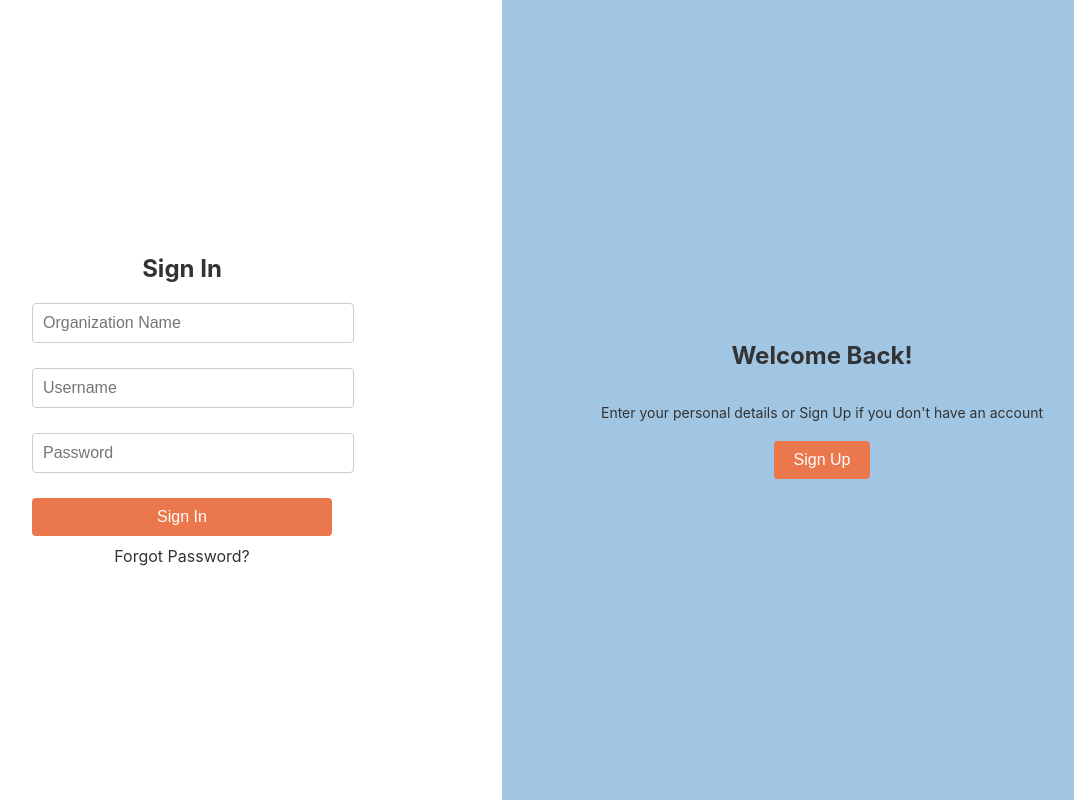
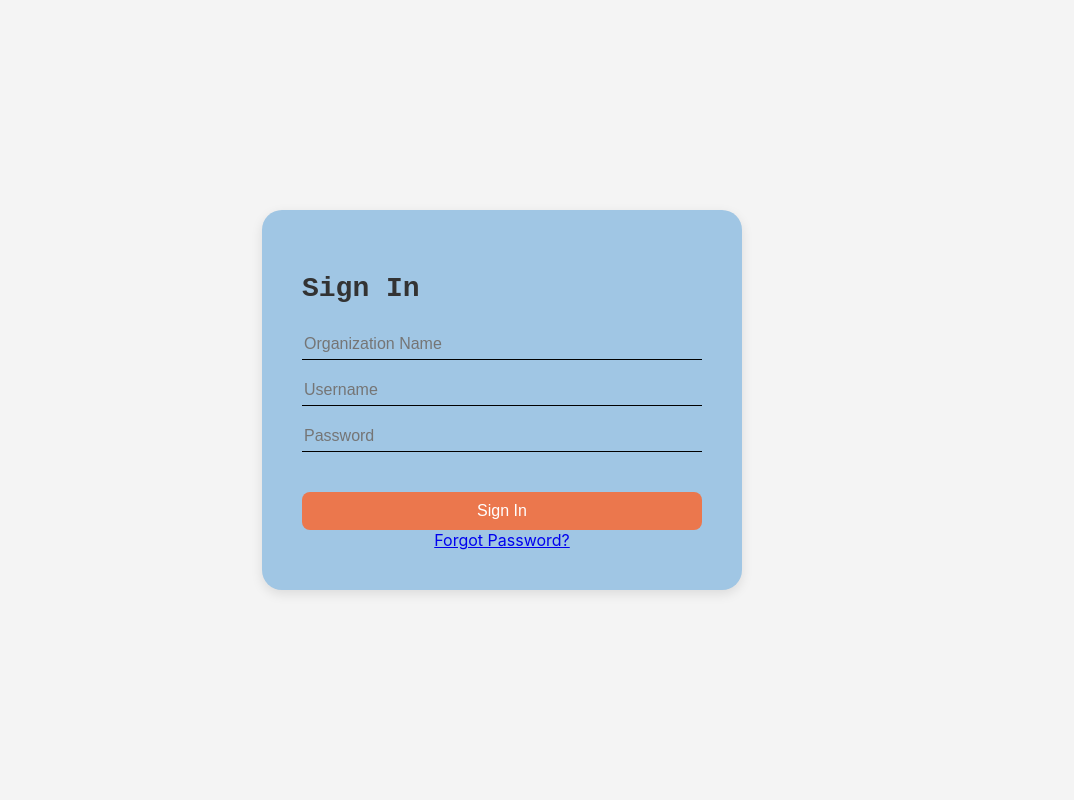
Before and after one commit to ichibangroup/momofin_front, a React (Create React App) app: page /login in a window 1280 px wide. Shown: the whole page, without its empty margins (138-1212 px from the left). Built offline with nearby package versions, Linux system fonts and the light colour scheme.

Commit message:
[REFACTOR] Adjust Login Form according to Wireframe

```diff
--- a/src/Login.css
+++ b/src/Login.css
@@ -1,98 +1,92 @@
+/* Main container for centering the form */
 .login-container {
-    display: flex;
-    height: 100vh;
-  }
-
-  .login-form-container {
-    flex: 1;
   display: flex;
   justify-content: center;
   align-items: center;
-    background-color: #fff;
+  height: 100vh;
+  background-color: #f4f4f4; /* light background */
 }
 
-  .login-welcome-container {
-    flex: 1;
+/* Styling for the login form */
+.login-form-container {
   display: flex;
-    flex-direction: column;
   justify-content: center;
   align-items: center;
-    background-color: #A0C6E4;
 }
 
 .login-form {
-    max-width: 300px;
-    width: 100%;
-    padding: 20px;
+  background-color: #A0C6E4; /* light grey background for the form */
+  padding: 40px;
+  border-radius: 20px; /* rounded corners */
+  box-shadow: 0px 4px 12px rgba(0, 0, 0, 0.1); /* subtle shadow */
+  display: flex;
+  flex-direction: column;
+  align-items: center;
+  position: relative;
+  width: 400px; /* form width */
 }
 
-  h2 {
+/* Logo positioning */
+.logo img {
+  width: 60px;
+  height: auto;
   margin-bottom: 20px;
-    text-align: center;
+  position: absolute;
+  top: 10px;
+  right: 20px;
 }
 
-  .form-group {
-    margin-bottom: 15px;
+/* Title */
+h2 {
+  font-family: 'Courier New', Courier, monospace; /* matching font style */
+  font-size: 28px;
+  margin-bottom: 30px;
+  text-align: left;
+  width: 100%; /* Aligns text with form width */
 }
 
-  input {
+/* Form input styling */
+.form-group {
+  display: flex;
+  align-items: center;
   width: 100%;
-    padding: 10px;
-    font-size: 1rem;
-    margin-bottom: 10px;
-    border: 1px solid #ccc;
-    border-radius: 4px;
+  margin-bottom: 20px;
+  border-bottom: 1px solid #000; /* border line */
+  padding-bottom: 5px;
 }
 
-  button.btn-signin {
-    width: 100%;
-    padding: 10px;
-    background-color: #EB774D;
-    color: white;
+.form-group i {
+  font-size: 1.2rem;
+  margin-right: 10px; /* spacing between icon and input */
+}
+
+.form-group input {
   border: none;
-    border-radius: 4px;
-    cursor: pointer;
+  background: none;
+  outline: none;
+  flex: 1;
   font-size: 1rem;
 }
 
-  button.btn-signin:hover {
-    background-color: #d45a2e;
+/* Button */
+.btn-signin {
+  background-color: #EB774D;/* matching grey button */
+  border: none;
+  padding: 10px 20px;
+  border-radius: 8px; /* rounded button */
+  cursor: pointer;
+  font-size: 1rem;
+  width: 100%;
+  margin-top: 20px;
 }
 
-  .forgot-password {
-    display: block;
-    text-align: center;
-    margin-top: 10px;
-    color: #333;
-    text-decoration: none;
+.btn-signin:hover {
+  background-color: #808080; /* darker on hover */
 }
 
-  .forgot-password:hover {
-    text-decoration: underline;
+/* Error message styling */
+.error {
+  color: red;
+  font-size: 0.9rem;
+  margin-top: 10px;
 }
-
-  .login-welcome-container h2 {
-    margin-bottom: 20px;
-    font-size: 24px;
-  }
-
-  .login-welcome-container p {
-    margin-bottom: 20px;
-    font-size: 14px;
-    text-align: center;
-    color: #333;
-  }
-
-.login-welcome-container .btn-signup {
-    padding: 10px 20px;
-    background-color: #EB774D ;
-    color: white;
-    border: none;
-    border-radius: 4px;
-    cursor: pointer;
-    font-size: 1rem;
-  }
-
-  .login-welcome-container .btn-signup:hover {
-    background-color: #d45a2e;
-  }
--- a/src/components/Login.js
+++ b/src/components/Login.js
@@ -99,11 +99,6 @@ function Login({ onSubmit }) {
             <Link to="/forgot-password" className="forgot-password">Forgot Password?</Link>
           </form>
         </div>
-        <div className="login-welcome-container">
-          <h2>Welcome Back!</h2>
-          <p>Enter your personal details or Sign Up if you don't have an account</p>
-          <button className="btn-signup" onClick={handleSignUp}>Sign Up</button>
-        </div>
       </div>
   );
 }
```
Lines whose indentation alone changed are shown as unchanged.
